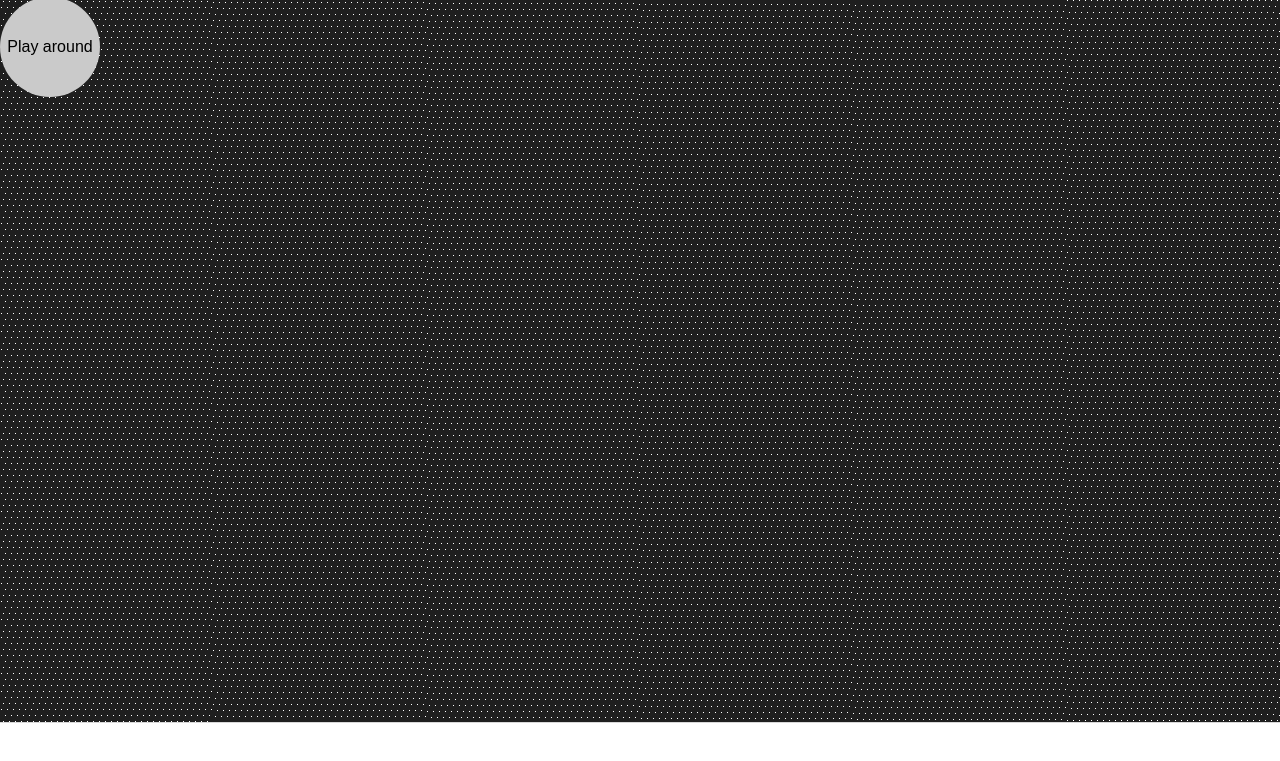
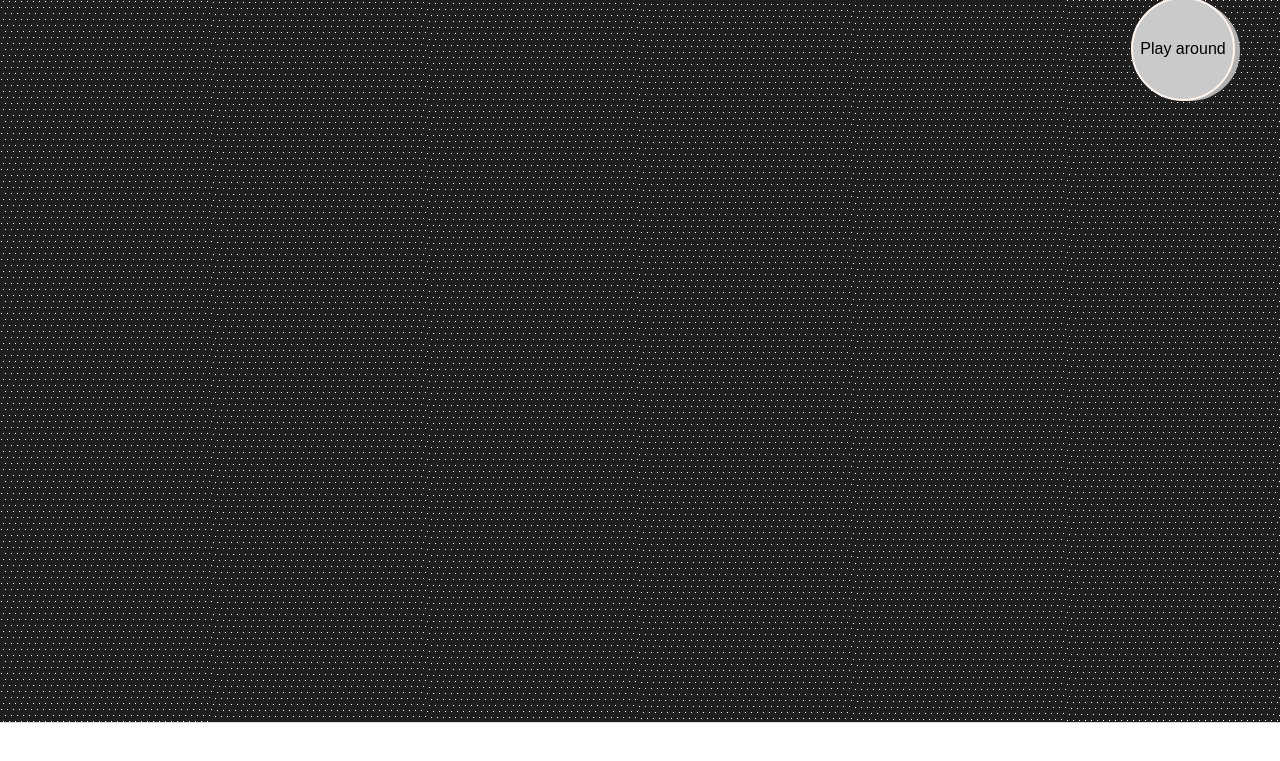
Before and after one commit to saranshgupta1995/UXBash, a React app: page / in a window 1280 px wide. Shown: the part 77-838 px from the top of the page. Built offline with nearby package versions, Linux system fonts and the light colour scheme.

Commit message:
change in social button styles

```diff
--- a/src/UIElements/SocialButton/SocialButton.js
+++ b/src/UIElements/SocialButton/SocialButton.js
@@ -4,19 +4,37 @@ import Styles from './SocialButton.module.scss';
 const SocialButton = (props) => {
 
     function randomizeOpacity() {
-        const buddies=document.getElementsByClassName('buddies')
-        const limit=40;
+        const buddies = document.getElementsByClassName('buddies')
+        const limit = 40;
 
-        for(let i=0;i<buddies.length;i++) {
-            buddies[i].style.opacity = Math.random()*0.8;
-            buddies[i].style.left = Math.random()*limit*[1,-1][~~(Math.random()*2)] + 'px';
-            buddies[i].style.top = Math.random()*limit*[1,-1][~~(Math.random()*2)] + 'px';
+        for (let i = 0; i < buddies.length; i++) {
+            buddies[i].style.opacity = Math.random() * 0.8;
+            buddies[i].style.left = Math.random() * limit * [1, -1][~~(Math.random() * 2)] + 'px';
+            buddies[i].style.top = Math.random() * limit * [1, -1][~~(Math.random() * 2)] + 'px';
         };
+    }
+
+    function resetOpacity() {
+        const buddies = document.getElementsByClassName('buddies')
+
+        for (let i = 0; i < buddies.length; i++) {
+            buddies[i].style.opacity = 0;
+            buddies[i].style.left = 0 + 'px';
+            buddies[i].style.top = 0 + 'px';
+        };
+    }
+
+    function initEvent() {
+        const target = document.getElementsByClassName(Styles.SocialButton)[0];
+        target.style.border = 'none';
+        setTimeout(() => {
+            target.style.border = '2px solid seashell'
+        }, 300);
     }
 
     return (
 
-        <div onMouseEnter={randomizeOpacity} className={Styles.SocialButton}>
+        <div onClick={initEvent} onMouseLeave={resetOpacity} onMouseEnter={randomizeOpacity} className={Styles.SocialButton}>
             <div className="buddies"></div>
             <div className="buddies"></div>
             <div className="buddies"></div>
--- a/src/UIElements/SocialButton/SocialButton.module.scss
+++ b/src/UIElements/SocialButton/SocialButton.module.scss
@@ -2,6 +2,7 @@
 
 $SOCIAL_BUTTON_SIZE:100px;
 $SOCIAL_BUTTON_BG:#cacaca;
+
 .SocialButton {
     height: $SOCIAL_BUTTON_SIZE;
     width: $SOCIAL_BUTTON_SIZE;
@@ -11,8 +12,12 @@ $SOCIAL_BUTTON_BG:#cacaca;
     cursor: pointer;
     text-align: center;
     line-height: $SOCIAL_BUTTON_SIZE;
+    float: right;
+    margin-right: 45px;
+    transition-duration: 0.2s;
+    border: 2px solid seashell;
 
-    div{
+    div {
         position: absolute;
         z-index: -1;
         content: '';
@@ -28,3 +33,15 @@ $SOCIAL_BUTTON_BG:#cacaca;
 .SocialButton:hover div {
     background-color: $SOCIAL_BUTTON_BG
 }
+
+.SocialButton::before {
+    content: '';
+    height: $SOCIAL_BUTTON_SIZE;
+    width: $SOCIAL_BUTTON_SIZE;
+    border-radius: 50%;
+    cursor: pointer;
+    position: absolute;
+    z-index: -1;
+    top:2px;
+    background-color: darken($color: $SOCIAL_BUTTON_BG, $amount: 10%)
+}
--- a/src/containers/Content/Content.module.scss
+++ b/src/containers/Content/Content.module.scss
@@ -7,3 +7,7 @@
     z-index: 0;
     padding-top: $HEADER_HEIGHT;
 }
+
+.SocialButton{
+    float: right;
+}
```
